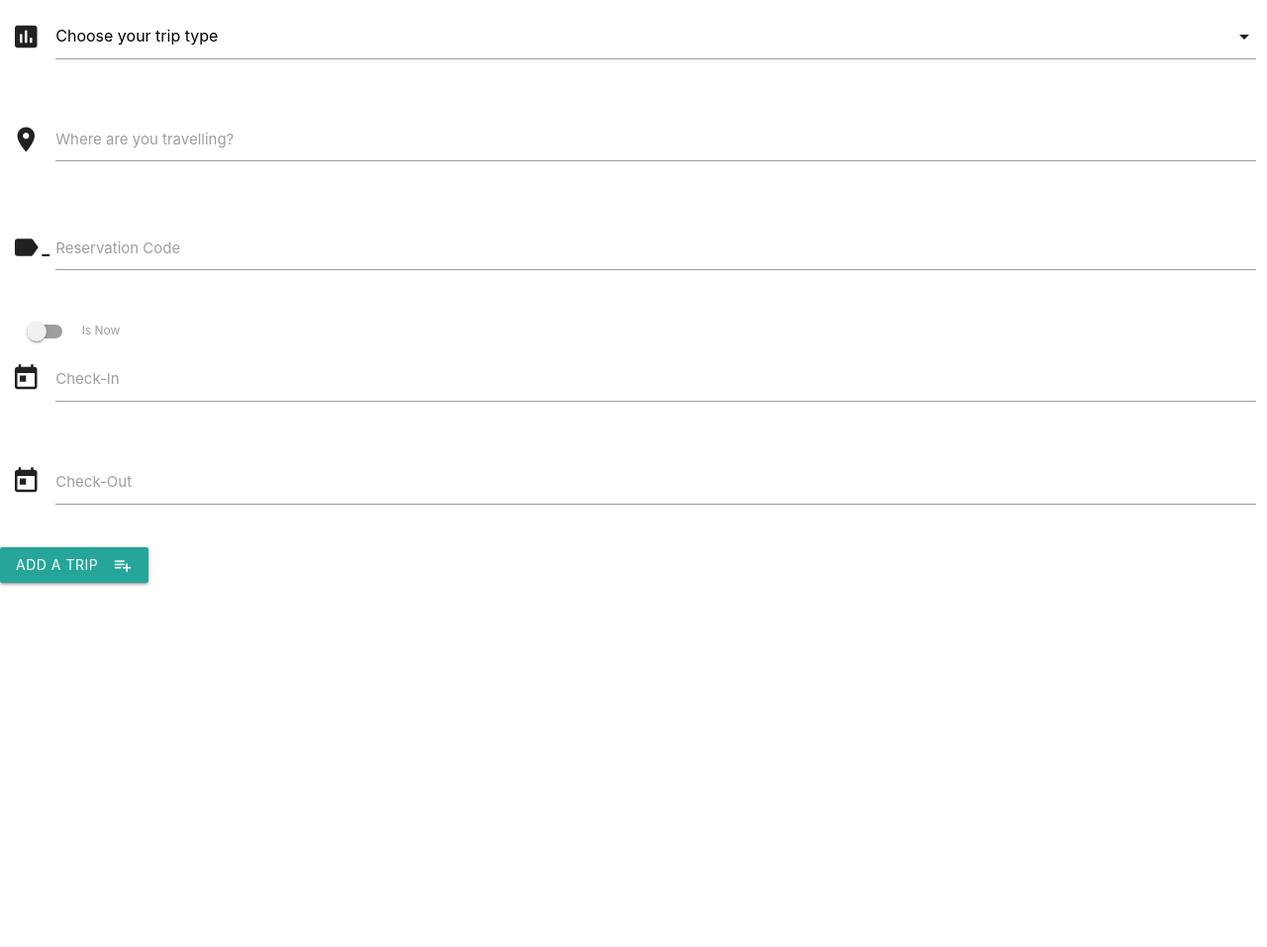
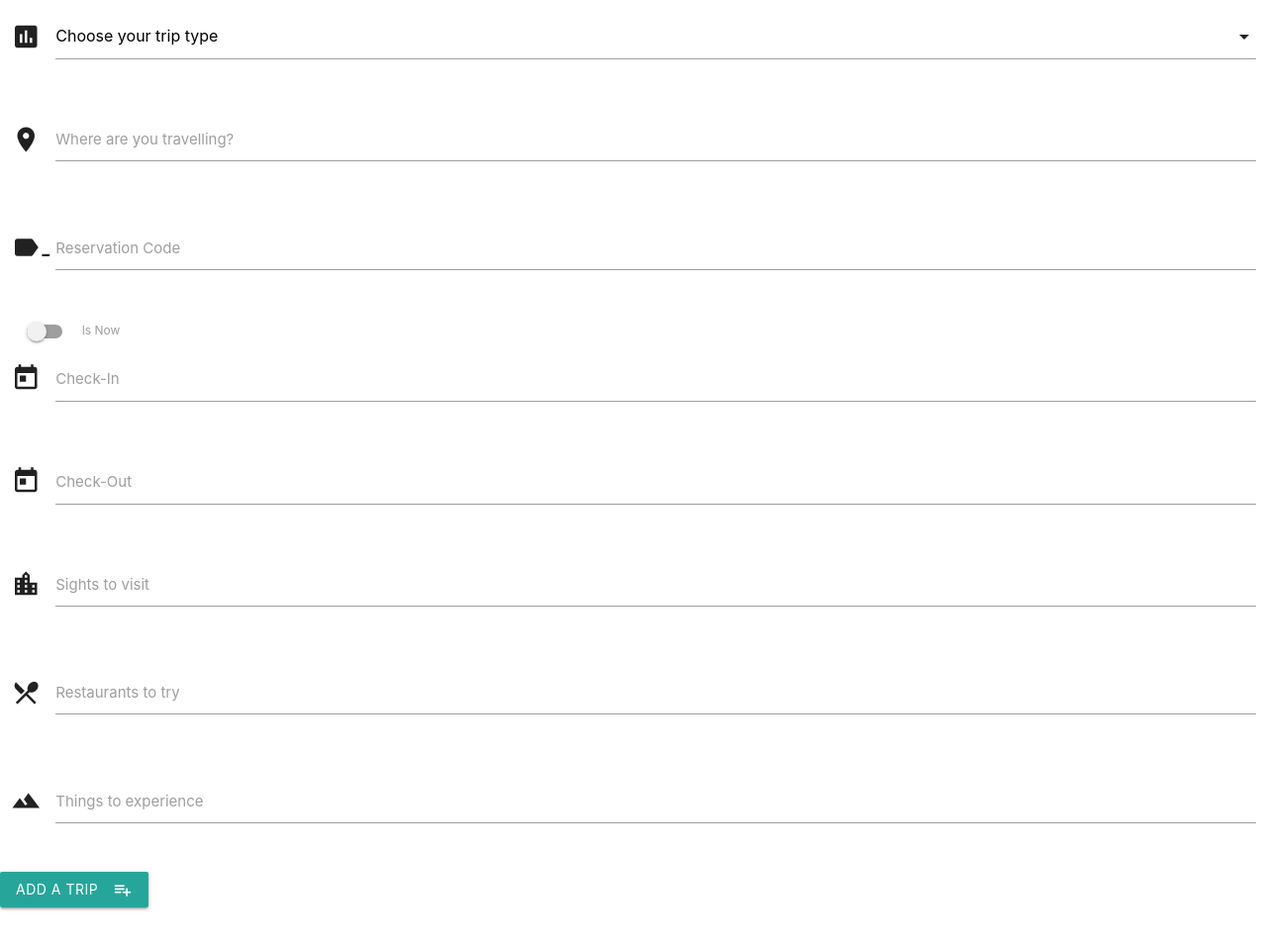
Before and after one commit to Maja-Jer/travel-o-rama, a Flask app: page /add_trip in a window 1280 px wide. Shown: the part 207-1164 px from the top of the page at 99% size. Before the commit the page ends 799 px from the top, so only its background shows below. Run offline with Flask 2, Linux system fonts and the light colour scheme; data that the repository does not hold is empty; some libraries are stand-ins or nearby versions.

Commit message:
added extra sections in Add trip

```diff
--- a/templates/addtrip.html
+++ b/templates/addtrip.html
@@ -66,6 +66,34 @@
 				<label for="icon_prefix">Check-Out</label>
 			</div>
 		</div>
+
+        <div class="row">
+			<div class="input-field col s12">
+				<i class="material-icons prefix">location_city</i>
+				<textarea name="trip_location" type="text" class="materialize-textarea"></textarea>
+				<label for="icon_prefix">Sights to visit</label>
+			</div>
+
+		</div>
+
+        <div class="row">
+			<div class="input-field col s12">
+				<i class="material-icons prefix">local_dining</i>
+				<textarea name="trip_location" type="text" class="materialize-textarea"></textarea>
+				<label for="icon_prefix">Restaurants to try</label>
+			</div>
+
+		</div>
+
+        <div class="row">
+			<div class="input-field col s12">
+				<i class="material-icons prefix">landscape</i>
+				<textarea name="trip_location" type="text" class="materialize-textarea"></textarea>
+				<label for="icon_prefix">Things to experience</label>
+			</div>
+
+		</div>
+
         <div class="row">
             <button class="btn waves-effect waves-light" type="submit" name="action">Add a trip
                 <i class="material-icons right">playlist_add</i>
```
